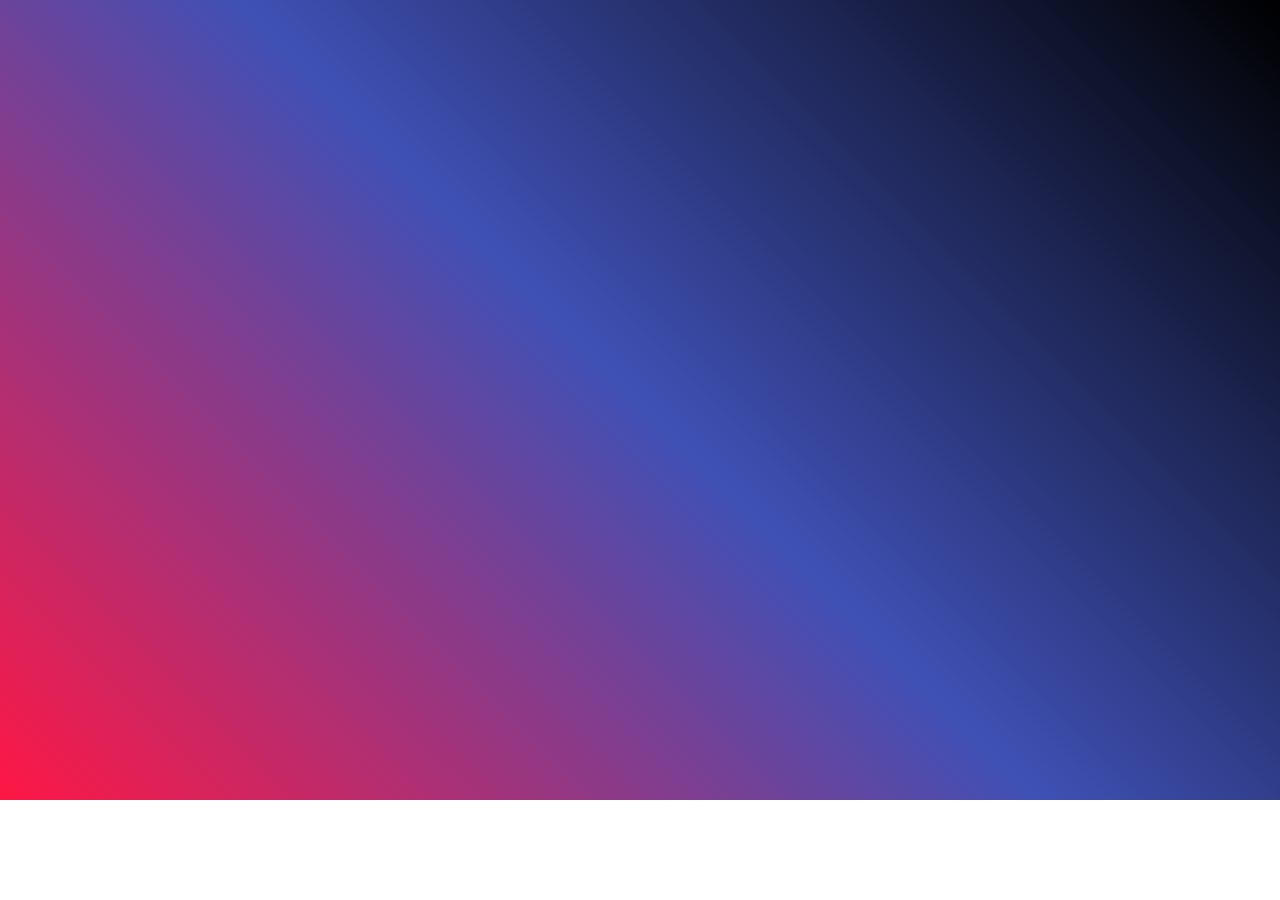
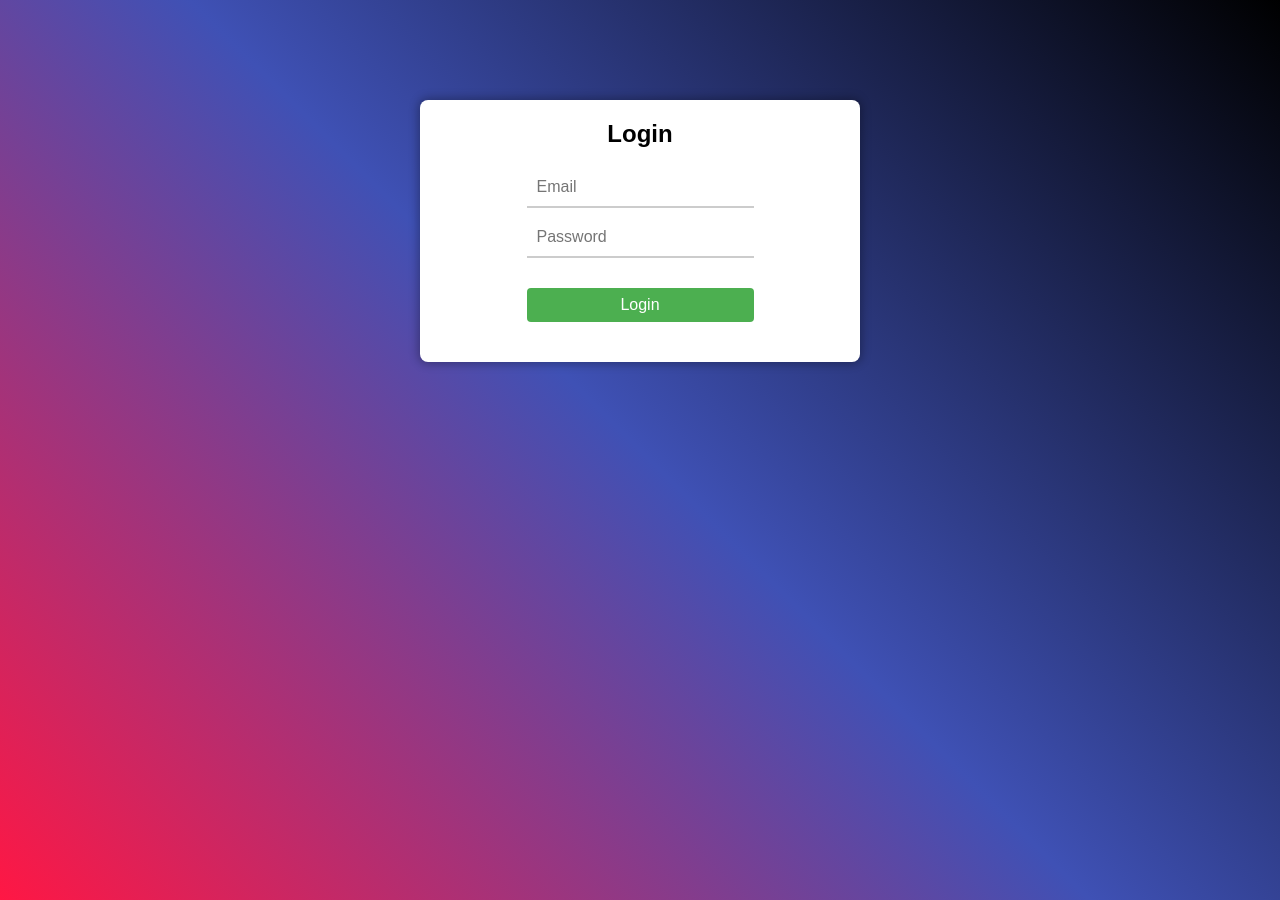
Before and after one commit to Ravik09783/marquee-todo, a React (Create React App) app: page /login in a window 1280 px wide. Before the commit this address had no page. Before the commit the page ends 800 px from the top, so only its background shows below. Built offline with nearby package versions, Linux system fonts and the light colour scheme.

Commit message:
final project

```diff
--- a/src/App.tsx
+++ b/src/App.tsx
@@ -1,29 +1,27 @@
 import React from 'react';
 import './App.css';
 import Login from './component/Login';
-import Dashboard  from './component/Dashboard';
+import Dashboard from './component/Dashboard';
 import { BrowserRouter as Router, Routes, Route } from "react-router-dom";
-// import { BrowserRouter as Router, Route, Switch, Link } from "react-router-dom";
-// import { createBrowserRouter, createRoutesFromElements, Route } from 'react-router-dom'
-// import { BrowserRouter as Router, Route, Routes } from 'react-router-dom';
+import PrivateRoutes from './PrivateRoutes';
+import { useState } from 'react';
 
-function App() {
-  const isLoggedIn = !!localStorage.getItem("token");
+function App(): JSX.Element {
+  const isLoggedIn: boolean = !!localStorage.getItem("token");
+  const [userData, setUserData] = useState(null);
+
 
 
   return (
     <div className="App">
-
-
-
-    <Router>
+      <Router>
         <Routes>
-        <Route path="/" element={isLoggedIn ? <Dashboard /> : <Login />} />
-        <Route path="/dashboard" element={<Dashboard />} />
+          <Route element={<PrivateRoutes />}>
+            <Route path="/dashboard" element={<Dashboard userData={userData}/>} />
+          </Route>
+          <Route path="/login" element={isLoggedIn ? <Dashboard userData={userData}/> : <Login setUserData={setUserData} />} />
         </Routes>
-    </Router>
-
-
+      </Router>
     </div>
   );
 }
--- /dev/null
+++ b/src/PrivateRoutes.tsx
@@ -0,0 +1,9 @@
+import React, {useContext} from "react";
+import { Navigate, Outlet } from "react-router-dom";
+
+const PrivateRoutes =()=>{
+    let authentication = !!localStorage.getItem('token')
+    return authentication?<Outlet />:<Navigate to= '/login'/>
+}
+
+export default PrivateRoutes;
--- a/src/component/Dashboard.css
+++ b/src/component/Dashboard.css
@@ -1,13 +1,62 @@
-.dashboard {
-    max-width: 800px;
-    margin: 0 auto;
-    padding: 20px;
-    font-family: Arial, Helvetica, sans-serif;
+.user-profile {
+  display: flex;
+  justify-content: center;
+  align-items: center;
+  height: 100%;
 }
 
-  h1 {
-    text-align: center;
-    color: #333;
+.card {
+  background-color: #fff;
+  border-radius: 5px;
+  box-shadow: 0 2px 4px rgba(0, 0, 0, 0.3);
+  width: 400px;
+}
+
+.card-header {
+  background-color: #f7f7f7;
+  padding: 20px;
+  border-top-left-radius: 5px;
+  border-top-right-radius: 5px;
+}
+
+.card-body {
+  padding: 20px;
+}
+
+.card h4 {
+  margin: 0;
+  font-size: 18px;
+}
+
+.dashboard-container {
+  display: flex;
+  flex-direction: column;
+  align-items: center;
+  margin-top: 30px;
+}
+
+.logout-btn {
+  display: flex;
+  justify-content: flex-end;
+  margin-right: 20px;
+  margin-top: 20px;
+}
+
+.logout-btn button{
+  color: white;
+  background-color: darkorange;
+  color: white;
+  padding: 8px 15px;
+  border-radius: 5px;
+}
+
+.dashboard {
+  width: 80%;
+  margin-top: 30px;
+}
+
+.dashboard h1 {
+  margin-bottom: 20px;
 }
 
 form {
@@ -15,24 +64,20 @@
   margin-bottom: 20px;
 }
 
-  input[type="text"] {
-    margin-right: 0.5rem;
-    padding: 0.3rem;
-    border: none;
-    border-radius: 5px;
+input[type='text'] {
+  flex-grow: 1;
+  margin-right: 10px;
 }
 
-  button[type="submit"] {
-    padding: 10px;
-    background-color: #008CBA;
+button[type='submit'] {
+  background-color: #4caf50;
   color: #fff;
-    font-size: 16px;
   border: none;
-    border-radius: 0 5px 5px 0;
+  padding: 8px 16px;
+  border-radius: 4px;
   cursor: pointer;
-    transition: all 0.3s ease-in-out;
 }
 
-  button[type="submit"]:hover {
-    background-color: #005f7f;
+button[type='submit']:hover {
+  background-color: #3e8e41;
 }
--- a/src/component/Dashboard.tsx
+++ b/src/component/Dashboard.tsx
@@ -1,10 +1,16 @@
 import React, { useState } from 'react';
 import TodoList from './TodoList';
+import { useNavigate } from 'react-router-dom';
+import './Dashboard.css'
 
 type Subtask = {
   task: string;
   completed: boolean;
 };
+
+interface DashboardProps {
+  userData: any;
+}
 
 type Todo = {
   id: number;
@@ -13,10 +19,10 @@ type Todo = {
   subtasks: Subtask[];
 };
 
-function Dashboard() {
+function Dashboard({ userData }: DashboardProps) {
   const [newTask, setNewTask] = useState('');
   const [todos, setTodos] = useState<Todo[]>([]);
-
+  const navigate = useNavigate()
   const handleNewTaskChange = (e: React.ChangeEvent<HTMLInputElement>) => {
     setNewTask(e.target.value);
   };
@@ -40,15 +46,48 @@ function Dashboard() {
     );
   };
 
+  const logout =()=>{
+    localStorage.clear();
+    navigate('/login')
+    window.location.reload();
+  }
+
+  console.log("55555",userData)
+
   return (
+    <div>
+      <div className='logout-btn'>
+        <button onClick={logout}>Logout</button>
+      </div>
+    <div className='user-profile'>
+      <div className='card'>
+        <div className='card-header'>
+          <h4>Welcome to the Dashboard</h4>
+        </div>
+        <div className='card-body'>
+          <p>{userData[0]?.name}</p>
+          <p>{userData[0]?.email}</p>
+        </div>
+      </div>
+    </div>
 
-<div className="dashboard">
-      <h1>Todo List</h1>
-      <form onSubmit={handleNewTaskSubmit}>
-        <input type="text" value={newTask} onChange={handleNewTaskChange} placeholder="Add new task" />
-        <button type="submit">Add Task</button>
-      </form>
-      <TodoList todos={todos} onSubtaskSubmit={handleSubtaskSubmit} />
+    <div className='dashboard-container'>
+
+
+      <div className='dashboard'>
+        <h1>Todo List</h1>
+        <form onSubmit={handleNewTaskSubmit}>
+          <input
+            type='text'
+            value={newTask}
+            onChange={handleNewTaskChange}
+            placeholder='Add new task'
+          />
+          <button type='submit'>Add Task</button>
+        </form>
+        <TodoList todos={todos} onSubtaskSubmit={handleSubtaskSubmit} />
+      </div>
+    </div>
     </div>
   );
 }
--- a/src/component/Login.css
+++ b/src/component/Login.css
@@ -1,42 +1,66 @@
-/* Login.css */
+.login-card {
+  background-color: #fff;
+  box-shadow: 0px 0px 10px 2px rgba(0, 0, 0, 0.3);
+  width: 400px;
+  height: auto;
+  margin: 100px auto;
+  display: flex;
+  flex-direction: column;
+  align-items: center;
+  padding: 20px;
+  border-radius: 8px;
+}
+
+.login-card h2 {
+  margin: 0;
+  font-size: 24px;
+  text-align: center;
+  margin-bottom: 20px;
+}
+
+.login-card form {
+  display: flex;
+  flex-direction: column;
+  align-items: center;
+  justify-content: center;
+}
+
+.login-card input {
+  padding: 10px;
+  margin-bottom: 10px;
+  border: none;
+  border-bottom: 2px solid #ccc;
+  width: 100%;
+  box-sizing: border-box;
+  font-size: 16px;
+
+}
+
+.login-card button {
+  background-color: #4caf50;
+  color: #fff;
+  border: none;
+  padding: 10px;
+  margin-top: 20px;
+  cursor: pointer;
+  width: 100%;
+  box-sizing: border-box;
+  font-size: 16px;
+  transition: background-color 0.3s ease;
+}
+
+.login-card button:hover {
+  background-color: #3e8e41;
+}
 
 
-
-  .login-form {
-    width: 400px;
-    background: #fff;
-    padding: 30px;
-    border-radius: 5px;
-    box-shadow: 0 0 10px rgba(0, 0, 0, 0.2);
-    margin: 100px auto;
-  }
-
-  .login-form h2 {
-    text-align: center;
-    margin-bottom: 30px;
-  }
-
-  .login-form input {
-    width: 100%;
-    padding: 10px;
-    margin-bottom: 15px;
-    border: none;
-    border-radius: 3px;
-    box-shadow: 0 0 5px rgba(0, 0, 0, 0.2);
-  }
-
-  .login-form button {
-    width: 100%;
-    padding: 10px;
-    margin-top: 20px;
-    background: #3f51b5;
-    color: #fff;
-    border: none;
-    border-radius: 3px;
-    cursor: pointer;
-    transition: background 0.2s ease;
-  }
-
-  .login-form button:hover {
-    background: #303f9f;
-  }
+.card input[type="email"],
+.card input[type="password"] {
+  margin: 1rem 0;
+  padding: 0.5rem;
+  width: 100%;
+  border: none;
+  border-radius: 5px;
+  box-shadow: 0px 0px 5px #ccc;
+  outline: none;
+}
--- a/src/component/Login.tsx
+++ b/src/component/Login.tsx
@@ -1,6 +1,8 @@
 import React, { useState } from 'react';
 import { useNavigate  } from 'react-router-dom';
-const Login = () => {
+import './Login.css';
+
+const Login = ({ setUserData }:any) => {
   const [email, setEmail] = useState('');
   const [password, setPassword] = useState('');
   const [loggedIn, setLoggedIn] = useState(false);
@@ -22,11 +24,10 @@ const Login = () => {
         const data = await response.json();
         console.log('Your data is:', data);
 
-        // Store the authentication token in local storage
         localStorage.setItem('token', data.access_token);
 
-        // Update the state to indicate that the user is logged in
         setLoggedIn(true);
+        setUserData(data.personalUserData);
       } else {
         throw new Error('Invalid email or password');
       }
@@ -40,7 +41,7 @@ const Login = () => {
   }
 
   return (
-    <div className="login-form">
+    <div className="login-card">
     <h2>Login</h2>
     <form onSubmit={handleLogin}>
       <input
@@ -58,6 +59,8 @@ const Login = () => {
       <button type="submit">Login</button>
     </form>
   </div>
+
+
   );
 };
 
--- a/src/component/TodoList.css
+++ b/src/component/TodoList.css
@@ -34,7 +34,7 @@
     padding: 0.3rem;
     border: none;
     border-radius: 5px;
-    background-color: #007aff;
+    background-color: #007aff!important;
     color: #fff;
     cursor: pointer;
   }
```
Also changed, not shown: src/App.css (+0 -37 lines). Lines whose indentation alone changed are shown as unchanged.
